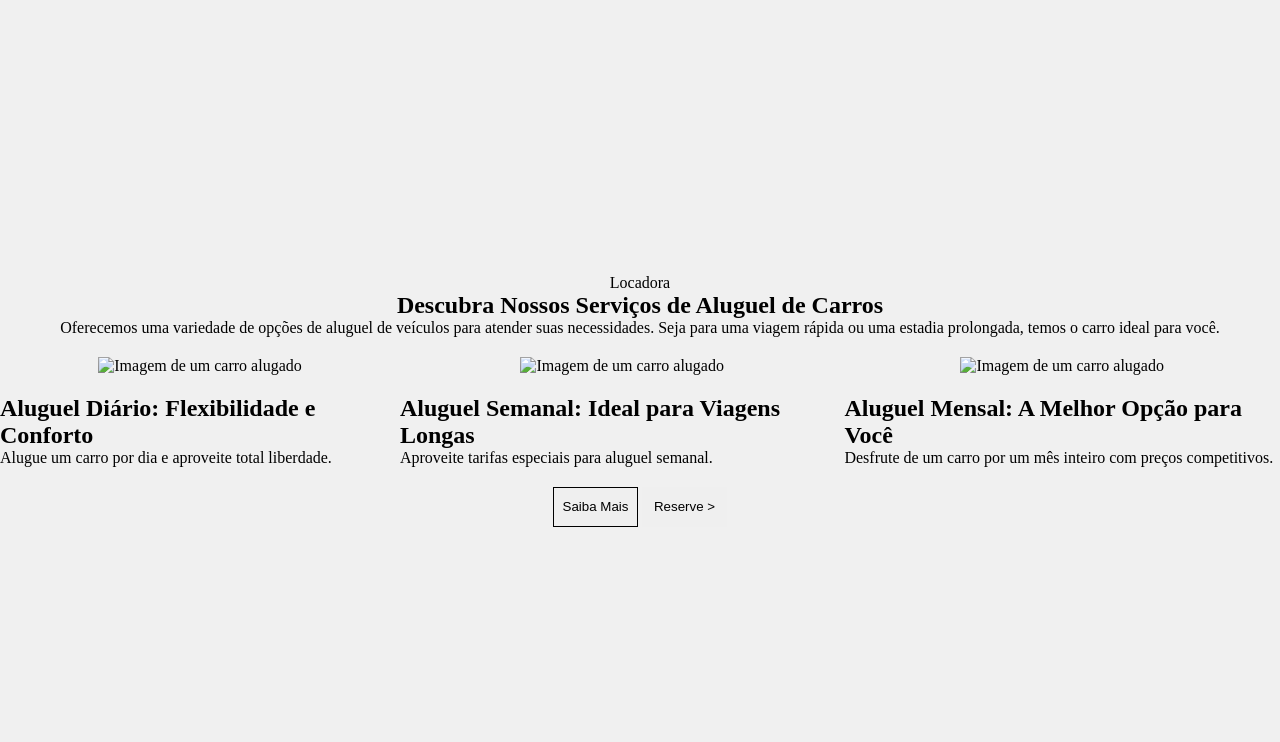
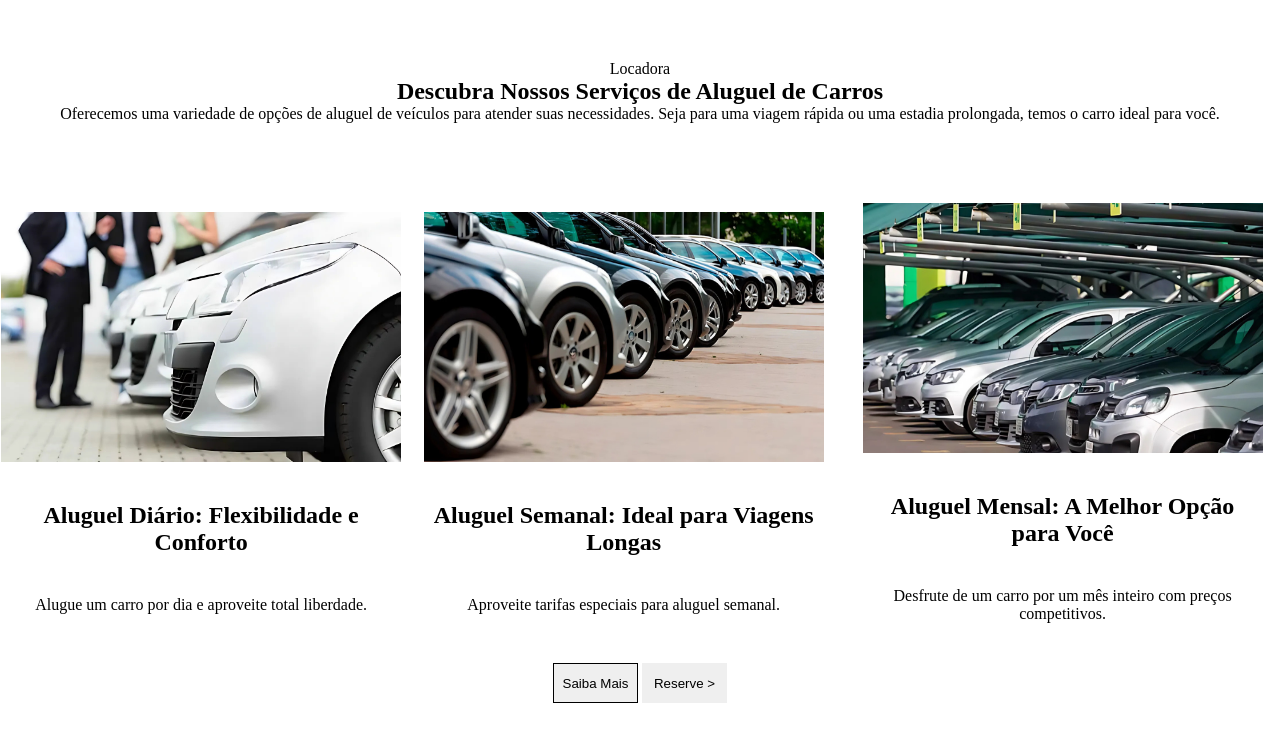
Before and after one commit to filippemonteiro/gt15_atividade_aula16, a plain HTML site: page index.html in a window 1280 px wide. Drawn offline with Linux system fonts and the light colour scheme.

Commit message:
Refactor code structure for improved readability and maintainability

```diff
--- a/css/style.css
+++ b/css/style.css
@@ -2,6 +2,7 @@
   margin: 0;
   padding: 0;
   box-sizing: border-box;
+
 }
 
 section {
@@ -9,38 +10,47 @@ section {
   flex-direction: column;
   justify-content: center;
   align-items: center;
-  height: 100vh;
-  background-color: #f0f0f0;
+  max-height: 100vh;
 }
-.container {
+.container-filippe {
+  margin: 30px ;
+  padding: 30px;
 }
 
-.container p {
+.container-filippe p {
   display: flex;
   justify-content: center;
 }
 
-.container h1 {
+.container-filippe h1 {
   display: flex;
   justify-content: center;
   align-items: center;
 }
 
-.container2 {
+.container2-filippe {
   display: flex;
   justify-content: center;
   align-items: center;
 }
 
 
-.text-container {
+.text-container2-filippe {
   display: flex;
   flex-direction: column;
   align-items: center;
   text-align: center;
 }
 
-.img-container {
+.text-container2-filippe h2 {
+  padding: 20px;
+}
+
+.text-container2-filippe p {
+  padding: 20px;
+}
+
+.img-container2-filippe {
   display: flex;
   justify-content: center;
   align-items: center;
@@ -48,11 +58,13 @@ section {
   margin-bottom: 20px;
 }
 
-.img-container p {
-  padding: 20px;
+.img-container2-filippe img {
+  width: 400px;
+  height: 250px;
 }
 
-.btn-container {
+
+.btn-filippe {
   justify-content: center;
   align-items: center;
   margin-top: 20px;
@@ -61,7 +73,7 @@ section {
   border: 0.05rem solid #000;
 }
 
-.btn-container2 {
+.btn2-filippe {
   justify-content: center;
   align-items: center;
   margin-top: 20px;
--- a/index.html
+++ b/index.html
@@ -9,39 +9,39 @@
 <body>
 
   <section class="">
-    <div class="container">
+    <div class="container-filippe">
       <p>Locadora</p>
       <h1>Descubra Nossos Serviços de Aluguel de Carros</h1>
       <p>Oferecemos uma variedade de opções de aluguel de veículos para atender suas necessidades. Seja para uma viagem rápida ou uma estadia prolongada, temos o carro ideal para você.</p>
     </div>
-    <div class="container2">
-      <div class="texto-container">
-        <div class="img-container">
-          <img src="./img/locadora.jpg" alt="Imagem de um carro alugado">
+    <div class="container2-filippe">
+      <div class="text-container2-filippe">
+        <div class="img-container2-filippe">
+          <img src="./assets/img/filippe/veículos.png" alt="Imagem de um carro alugado">
         </div>
         <h2>Aluguel Diário: Flexibilidade e Conforto</h2>
         <p>Alugue um carro por dia e aproveite total liberdade.</p>
       </div>
-      <div class="texto-container">
-        <div class="img-container">
-          <img src="./img/locadora.jpg" alt="Imagem de um carro alugado">
+      <div class="text-container2-filippe">
+        <div class="img-container2-filippe">
+          <img src="./assets/img/filippe/veículos2.png" alt="Imagem de um carro alugado">
         </div>
         <h2>Aluguel Semanal: Ideal para Viagens Longas</h2>
         <p>Aproveite tarifas especiais para aluguel semanal.</p>
       </div>
-      <div class="texto-container">
-        <div class="img-container">
-          <img src="./img/locadora.jpg" alt="Imagem de um carro alugado">
+      <div class="text-container2-filippe">
+        <div class="img-container2-filippe">
+          <img src="./assets/img/filippe/veículos3.png" alt="Imagem de um carro alugado">
         </div>
         <h2>Aluguel Mensal: A Melhor Opção para Você</h2>
         <p>Desfrute de um carro por um mês inteiro com preços competitivos.</p>
       </div>
     </div>
 
-    <div class="container3">
-      <button class="btn-container">Saiba Mais
+    <div class="btn-container-filippe">
+      <button class="btn-filippe">Saiba Mais
       </button>
-      <button class="btn-container2">Reserve ></button>
+      <button class="btn2-filippe">Reserve ></button>
     </div>
   </section>
   <script src="./js/script.js"></script>
```
Also changed, not shown: assets/img/filippe/veículos.png (added), assets/img/filippe/veículos2.png (added), assets/img/filippe/veículos3.png (added).
